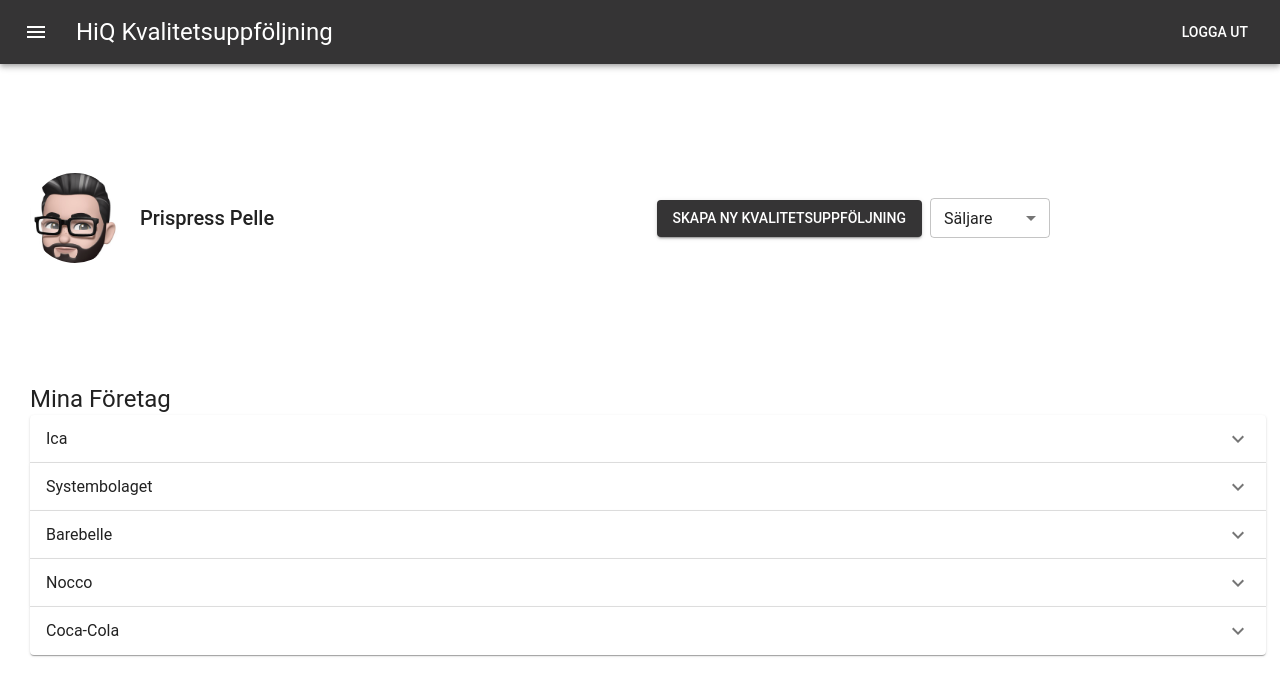
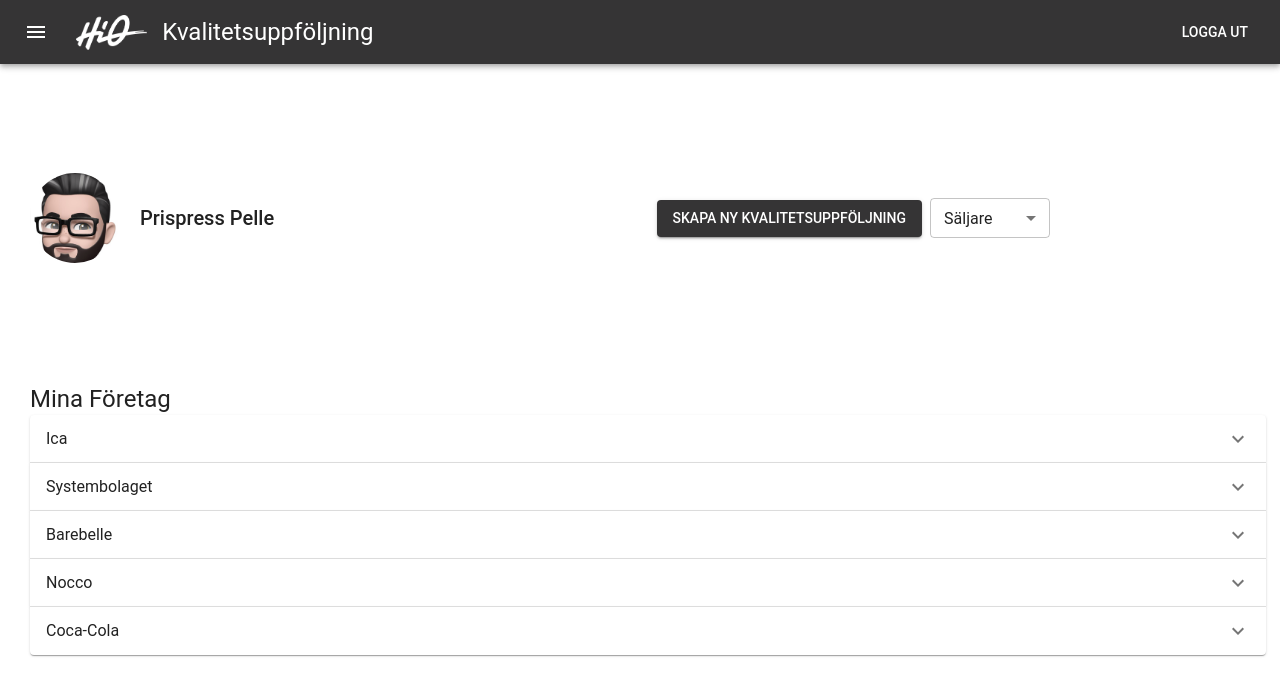
Before and after one commit to emlieskoog/feedbaq, a Next.js app in the folder feedbaq-client/: page /account in a window 1280 px wide. Shown: the top 696 px of the page. Built offline with nearby package versions, Linux system fonts and the light colour scheme.

Commit message:
added logo to navbar

```diff
--- a/feedbaq-client/app/header.tsx
+++ b/feedbaq-client/app/header.tsx
@@ -21,8 +21,9 @@
           >
             <MenuIcon />
           </IconButton>
+          <img src='HiQ_logo_white.png' alt='HiQ Logo' style={{height: '35px', marginRight: '15px'}}></img>
           <Typography variant="h5" component="div" sx={{ flexGrow: 1 }}>
-            HiQ Kvalitetsuppföljning
+            Kvalitetsuppföljning
           </Typography>
           <Button color="inherit" href="/">Logga ut</Button>
         </Toolbar>
```
Also changed, not shown: feedbaq-client/public/HiQ_logo_white.png (added).
